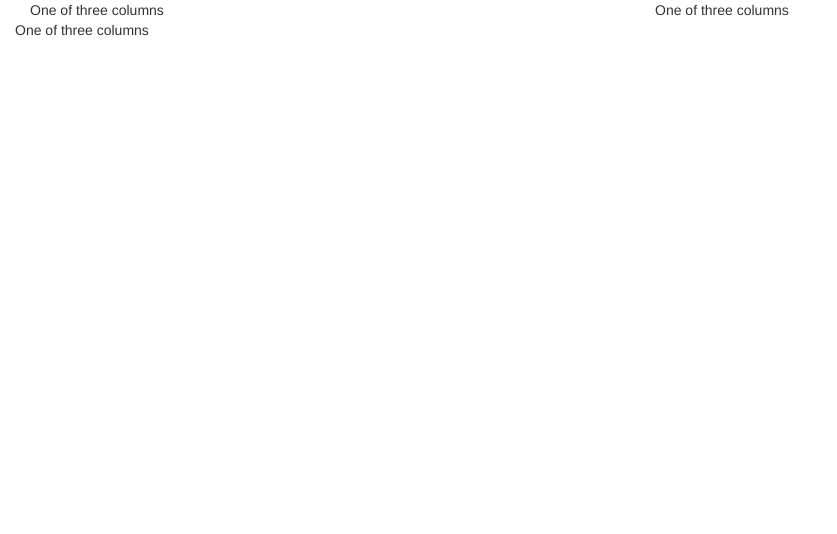
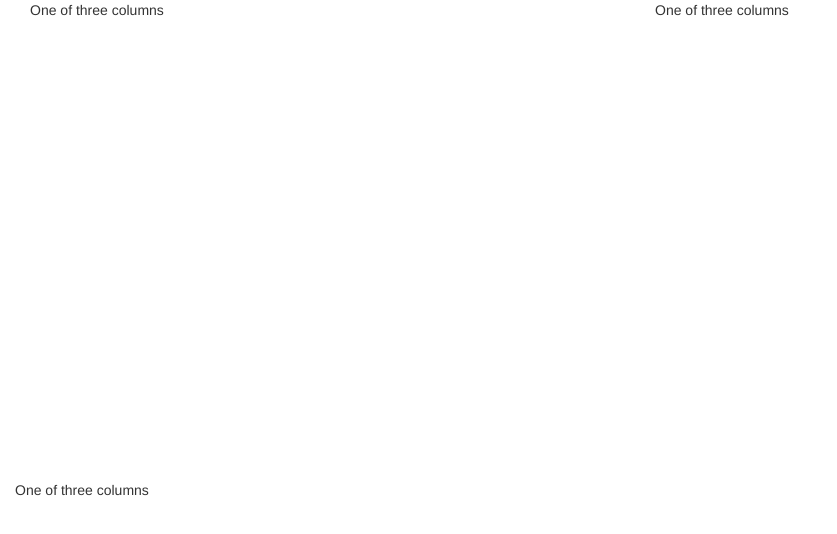
Before and after one commit to Tukker0Terror/Playlist, a plain HTML site: page index.html in a window 1280 px wide. Shown: the whole page, without its empty margins (0-837 px from the left). Drawn offline with nearby package versions, Linux system fonts and the light colour scheme.

Commit message:
Update index.html

```diff
--- a/index.html
+++ b/index.html
@@ -12,7 +12,7 @@
 
 <div class="main">
     <div class="col-md-12">
-        <div class="row">
+        <div class="row" style="height: 60vh;">
             <div class="col-md-12">
                 <div class="col-md-6">
                     One of three columns
@@ -22,7 +22,7 @@
                 </div>
             </div>
         </div>
-       <div class="row">
+       <div class="row" style="height: 40vh;">
            <div class="col-md-12">
                One of three columns
            </div>
```
